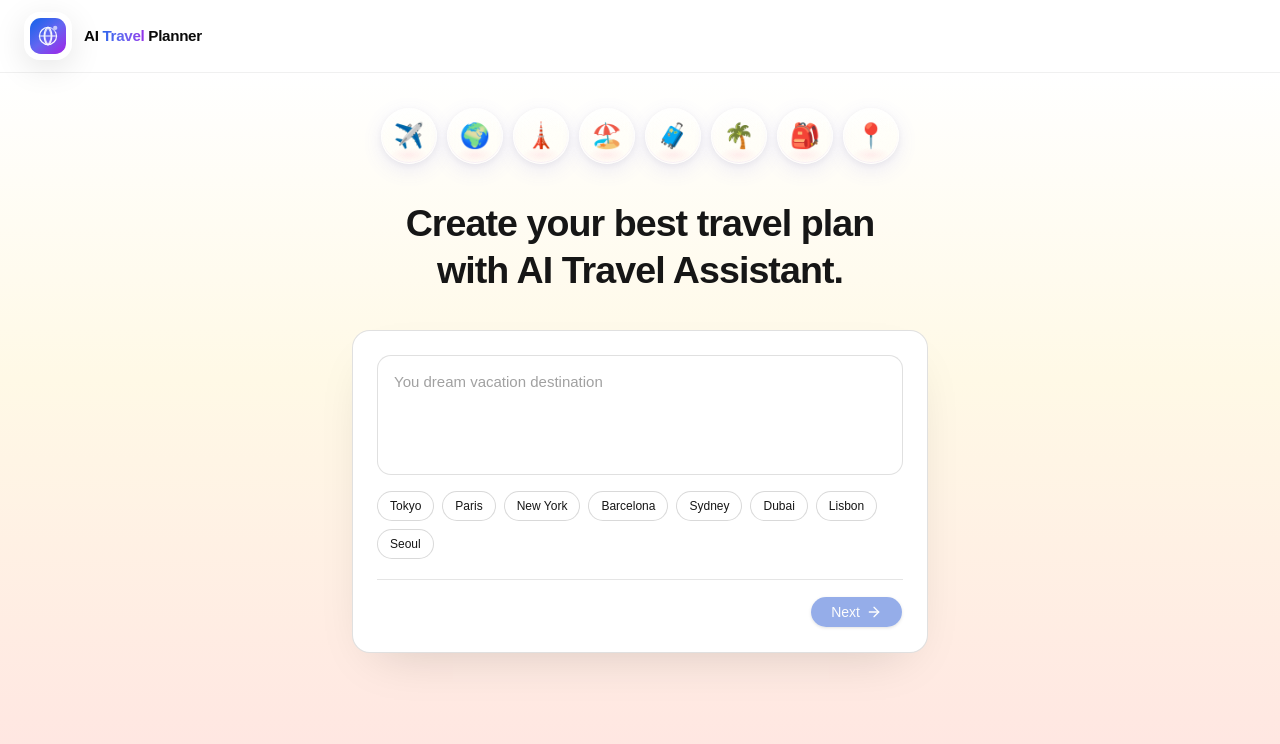
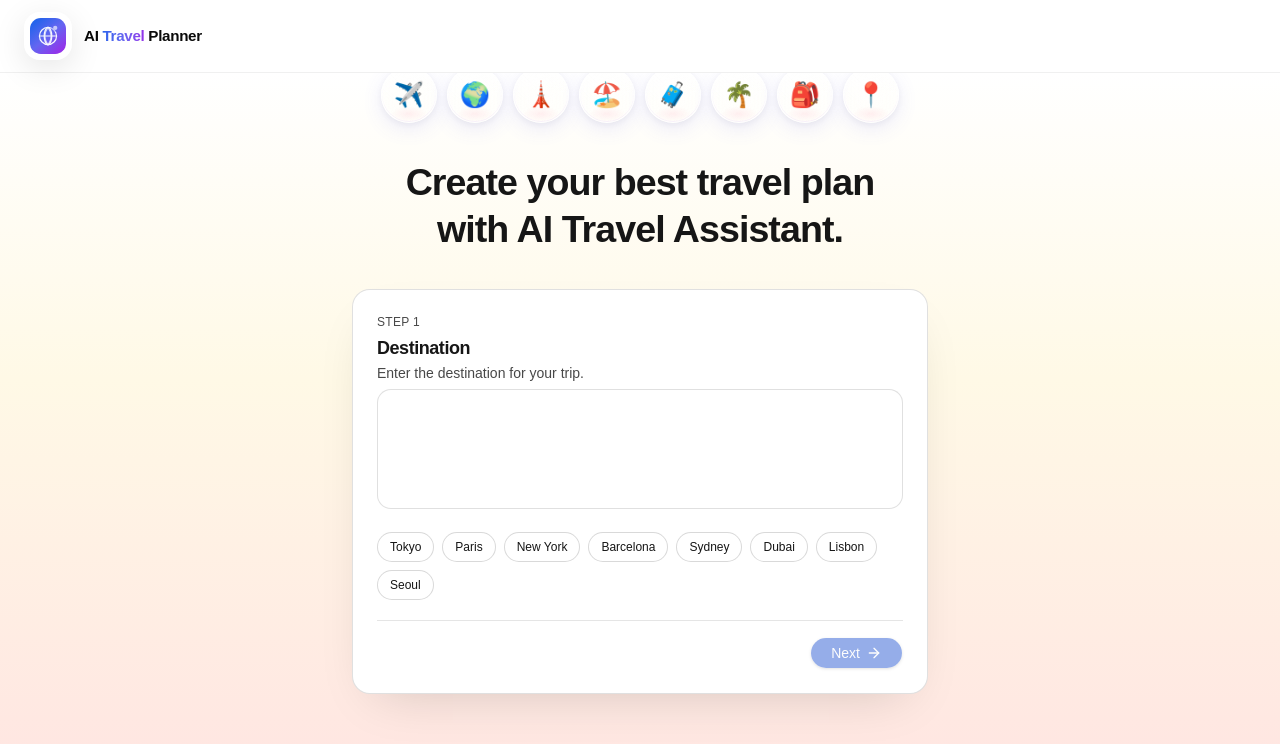
Before and after one commit to Saveliy113/ai-travel-planner, a React (Vite) app in the folder ai-travel-planner-fe/: page / in a window 1280 px wide. Shown: the top 744 px of the page. Built offline with nearby package versions, Linux system fonts and the light colour scheme.

Commit message:
Add placeholders for 1 step and change block order in step 2

```diff
--- a/ai-travel-planner-fe/src/modules/Location/LocationModule.tsx
+++ b/ai-travel-planner-fe/src/modules/Location/LocationModule.tsx
@@ -23,6 +23,8 @@ const LocationModule = ({ className }: LocationModuleProps) => {
     >
       {step === 1 && <DestinationStep />}
 
+      {step === 2 && <LocationStep2 />}
+
       {step >= 2 && (
         <div className="flex flex-col gap-6">
           <LocationSummary
@@ -33,7 +35,6 @@ const LocationModule = ({ className }: LocationModuleProps) => {
               selectedClarificationDescription || undefined
             }
           />
-          {step === 2 && <LocationStep2 />}
         </div>
       )}
     </div>
--- a/ai-travel-planner-fe/src/modules/Location/components/DestinationStep.tsx
+++ b/ai-travel-planner-fe/src/modules/Location/components/DestinationStep.tsx
@@ -4,7 +4,6 @@ import { cn } from "@/lib/utils"
 import {
   DESTINATION_SUGGESTIONS,
   destinationFieldId,
-  destinationPlaceholder,
 } from "@/modules/Location/model/scheme"
 import { Button } from "@/shared/ui/button"
 import { useValidateDestinationQuery } from "@/modules/Location/queries/validation.query"
@@ -60,6 +59,17 @@ export const DestinationStep = () => {
   return (
     <>
       {/* Main Destination input */}
+      <div>
+        <p className="text-xs font-medium uppercase tracking-wide text-muted-foreground">
+          Step 1
+        </p>
+        <h2 className="mt-1 mb-0 text-lg font-semibold tracking-tight text-foreground">
+          Destination
+        </h2>
+        <p className="mt-0 mb-1 text-sm leading-relaxed text-muted-foreground">
+          Enter the destination for your trip.
+        </p>
+
         <label className="sr-only" htmlFor={destinationFieldId}>
           Desired destination
         </label>
@@ -75,9 +85,10 @@ export const DestinationStep = () => {
           )}
           autoComplete="off"
           onChange={(e) => setDestination(e.target.value)}
-        placeholder={destinationPlaceholder}
           readOnly={firstStepPhase === "clarify"}
         />
+
+      </div>
 
       {/* Destination suggestions */}
       {firstStepPhase === "input" ? (
--- a/ai-travel-planner-fe/src/modules/Location/components/LocationStep2.tsx
+++ b/ai-travel-planner-fe/src/modules/Location/components/LocationStep2.tsx
@@ -10,11 +10,10 @@ export const LocationStep2 = () => {
           Step 2
         </p>
         <h2 className="mt-1 text-lg font-semibold tracking-tight text-foreground">
-          Plan your trip
+          Dates and budget
         </h2>
         <p className="mt-1.5 text-sm leading-relaxed text-muted-foreground">
-          Dates, budget, and preferences will go here later. For now this
-          placeholder shows the flow after validation.
+          Choose the dates and budget for your trip.
         </p>
       </div>
     </div>
--- a/ai-travel-planner-fe/src/modules/Location/components/LocationSummary.tsx
+++ b/ai-travel-planner-fe/src/modules/Location/components/LocationSummary.tsx
@@ -35,7 +35,7 @@ export const LocationSummary = ({
     <>
       <div
         className={cn(
-          "rounded-2xl border border-red-500/10 bg-muted/30 px-4 py-4 sm:px-5",
+          "rounded-2xl border border-black/10 bg-muted/30 px-4 py-4 sm:px-5",
           "shadow-[inset_0_1px_0_rgba(255,255,255,0.6)]"
         )}
       >
--- a/ai-travel-planner-fe/src/modules/Location/model/scheme.ts
+++ b/ai-travel-planner-fe/src/modules/Location/model/scheme.ts
@@ -12,5 +12,3 @@ export const DESTINATION_SUGGESTIONS = [
 export type DestinationSuggestion = (typeof DESTINATION_SUGGESTIONS)[number]
 
 export const destinationFieldId = "travel-destination" as const
-
-export const destinationPlaceholder = "You dream vacation destination" as const
```
Lines whose indentation alone changed are shown as unchanged.
